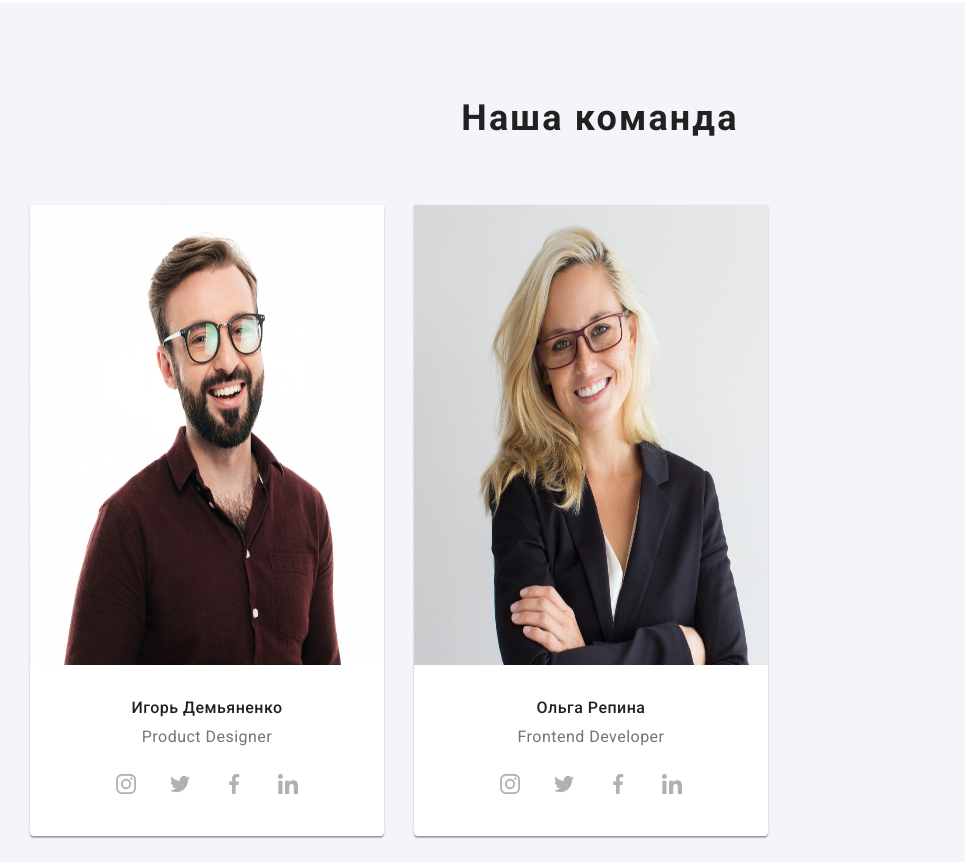
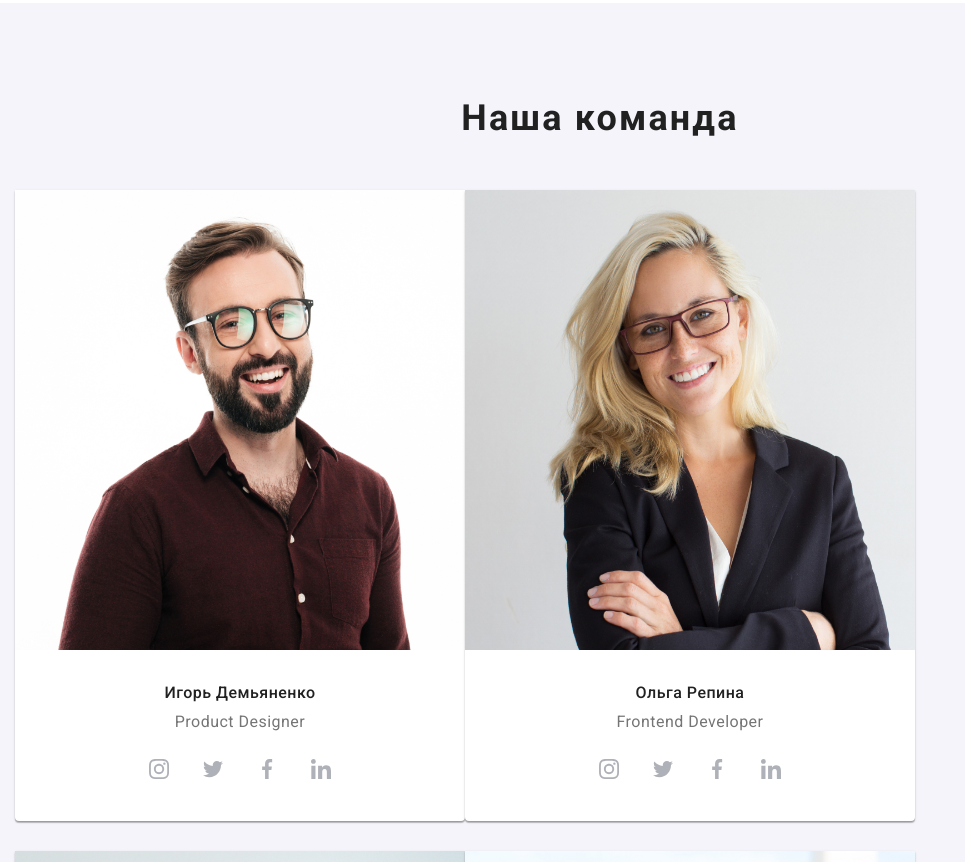
Before and after one commit to MaxEvteev/goit-markup-hw-08, a plain HTML site: page index.html in a window 1280 px wide. Shown: the part 1410-2272 px from the top of the page, without its empty margins (0-965 px from the left). Drawn offline with nearby package versions, Linux system fonts and the light colour scheme.

```diff
--- a/index.html
+++ b/index.html
@@ -258,7 +258,7 @@
                             <img
                                 src="images/Игорь-Демьяненко.jpg"
                                 alt="Игорь Демьяненко"
-                                width="354"
+                                width="450"
                                 height="460"
                             />
                             <div class="team__container">
@@ -324,7 +324,7 @@
                             <img
                                 src="images/Ольга-Репина.jpg"
                                 alt="Ольга Репина"
-                                width="354"
+                                width="450"
                                 height="460"
                             />
                             <div class="team__container">
--- a/sass/components/_team.scss
+++ b/sass/components/_team.scss
@@ -46,8 +46,8 @@
     margin-bottom: 30px;
 
     @media screen and (min-width: 768px) {
-        width: calc((100%-4 * 15) / 2);
-        margin: 15px;
+        // width: calc((100%-4 * 15) / 2);
+        // margin: 15px;
     }
 }
 
```
Also changed, not shown: css/main.css, css/main.min.css, 2 other files.
